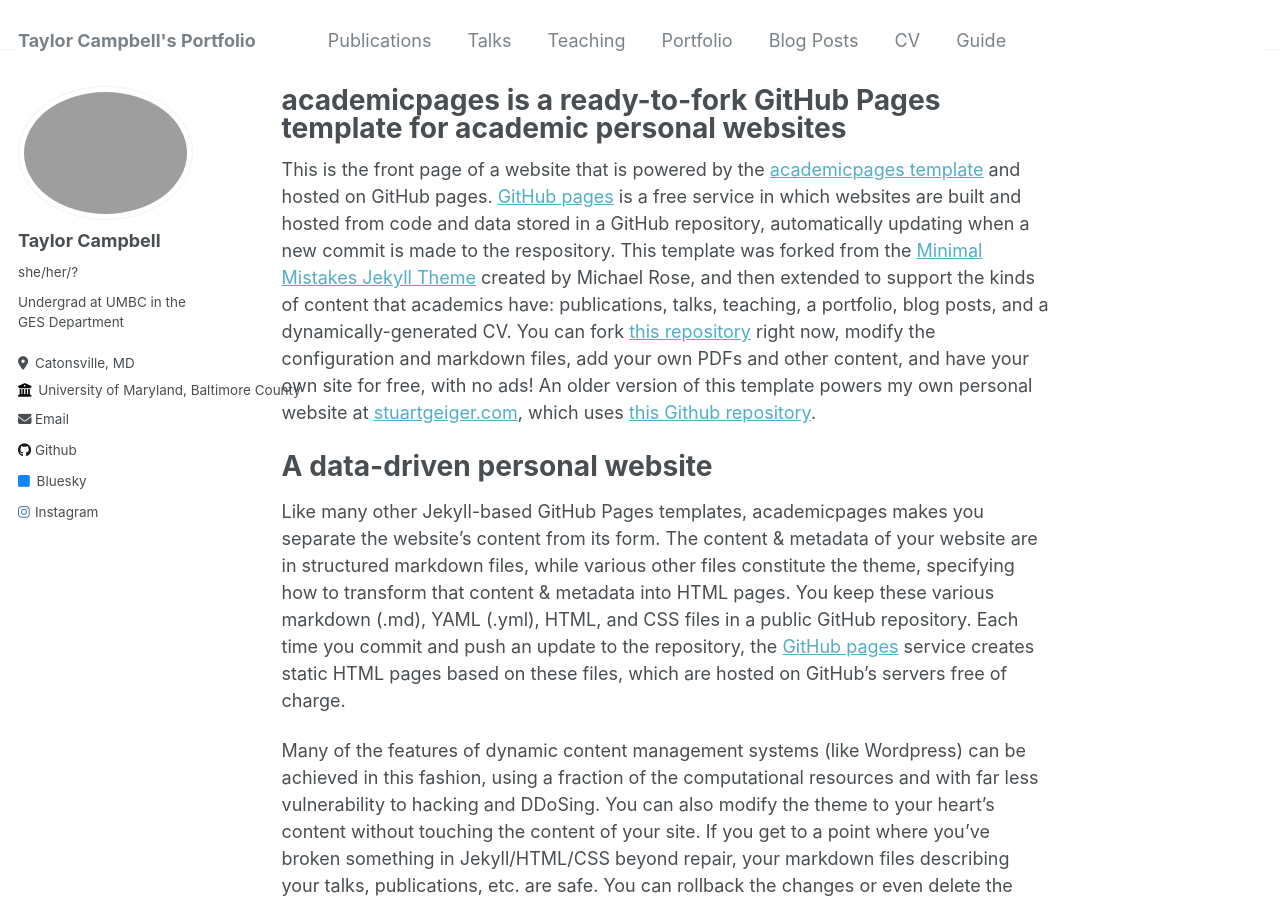
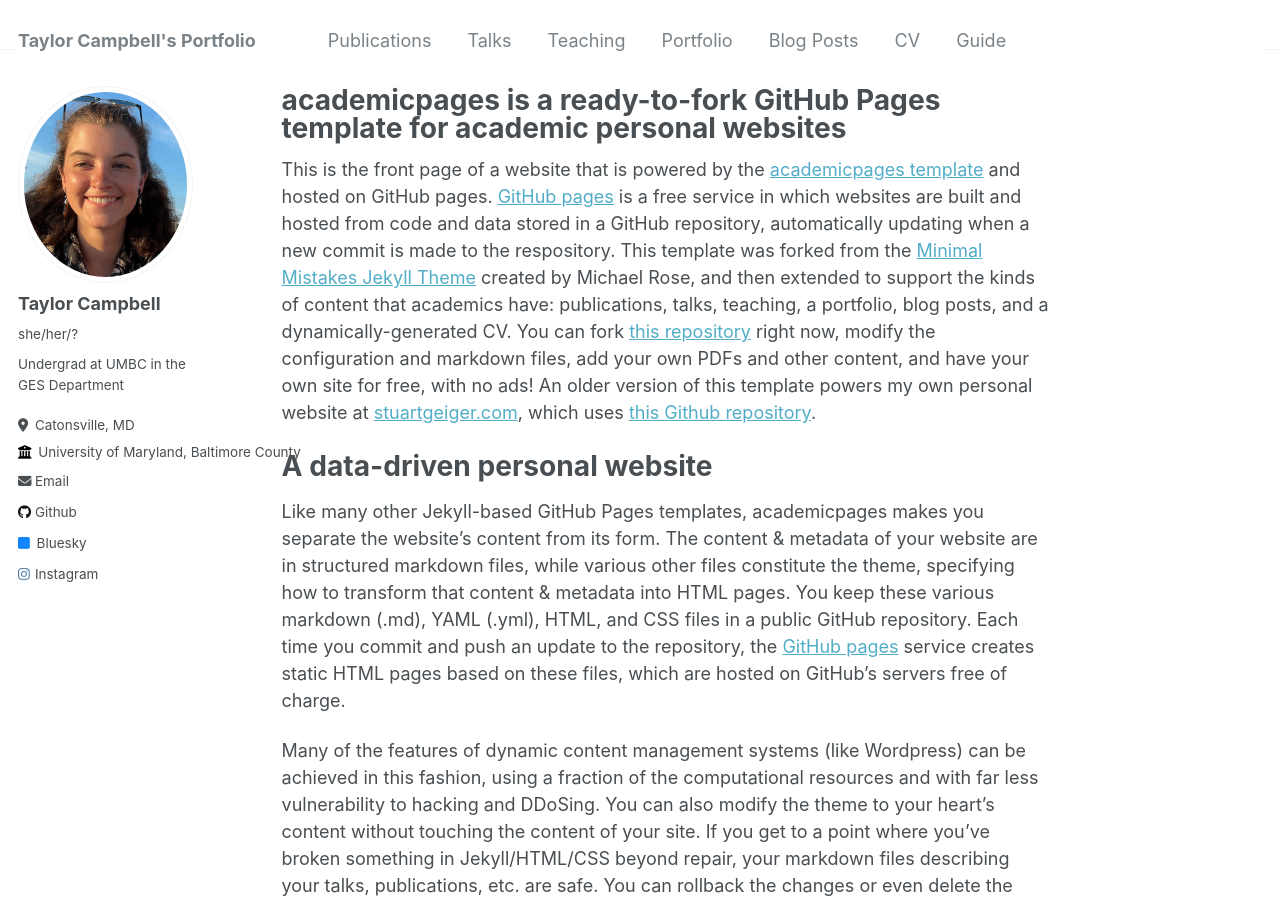
Before and after one commit to taylorc4/taylorc4.github.io, a Jekyll site: the page built from _pages/about.md, in a window 1280 px wide and 900 px high. Built offline with Jekyll 4.4.1, drawn with Linux system fonts in a browser that asks for light colours.

Commit message:
Update _config.yml

```diff
--- a/_config.yml
+++ b/_config.yml
@@ -21,7 +21,7 @@
 #               Additional customization can be done by editing /_includes/author-profile.html
 author:
   # Biographic information
-  avatar           : "../images/profile1.png"
+  avatar           : "profile.png"
   name             : "Taylor Campbell"
   pronouns         : "she/her/?"
   bio              : "Undergrad at UMBC in the GES Department"
```
